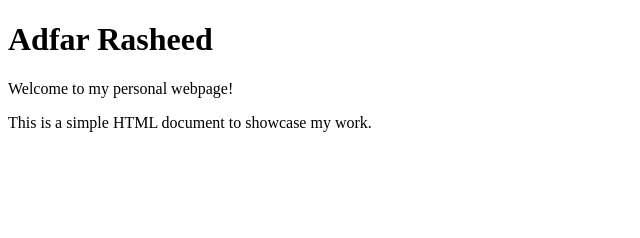
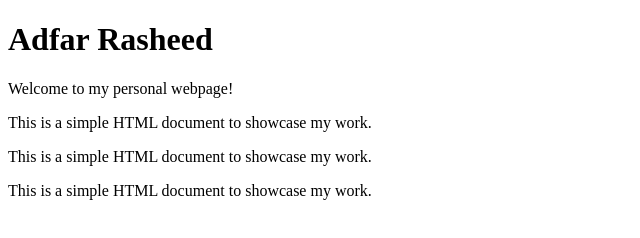
Before and after one commit to asowadnoor-cpu/kuchproject, a plain HTML site: page index.html in a window 1280 px wide. Shown: the whole page, without its empty margins (0-640 px from the left). Drawn offline with Linux system fonts and the light colour scheme.

```diff
--- a/index.html
+++ b/index.html
@@ -9,5 +9,7 @@
        <h1>Adfar Rasheed</h1>
        <p>Welcome to my personal webpage!</p>
        <p>This is a simple HTML document to showcase my work.</p>
+     <p>This is a simple HTML document to showcase my work.</p>
+     <p>This is a simple HTML document to showcase my work.</p>
 </body>
 </html>
```
